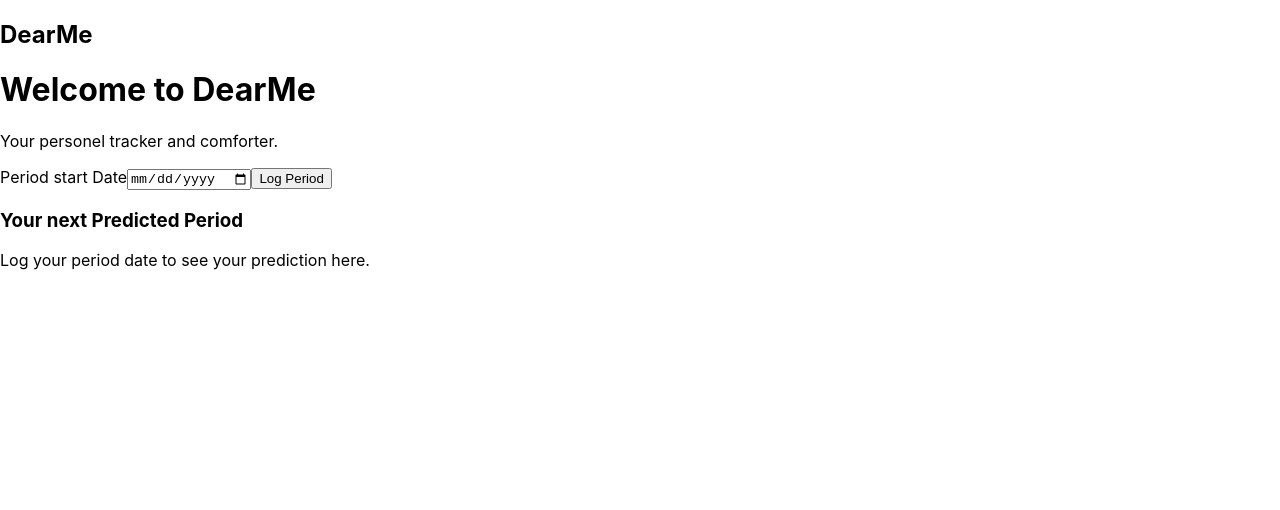
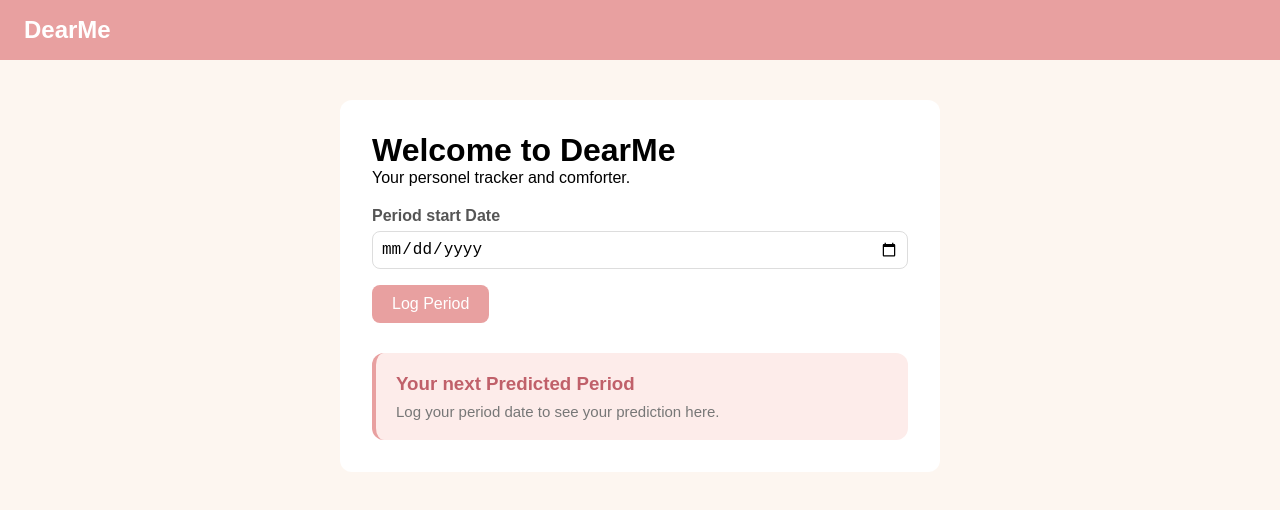
Before and after one commit to chandhanaarima06-a/Periods-Tracker, a React (Create React App) app in the folder Frontend/dearme/: page / in a window 1280 px wide. Shown: the top 510 px of the page. Built offline with nearby package versions, Linux system fonts and the light colour scheme.

Commit message:
Add CSS styling to React app

```diff
--- a/Frontend/dearme/src/App.css
+++ b/Frontend/dearme/src/App.css
@@ -1,38 +1,73 @@
-.App {
-  text-align: center;
+* {
+  margin: 0;
+  padding: 0;
+  box-sizing: border-box;
 }
 
-.App-logo {
-  height: 40vmin;
-  pointer-events: none;
+body {
+  background-color: #fdf6f0;
+  font-family: Arial, sans-serif;
 }
 
-@media (prefers-reduced-motion: no-preference) {
-  .App-logo {
-    animation: App-logo-spin infinite 20s linear;
-  }
+nav {
+  background-color: #e8a0a0;
+  padding: 16px 24px;
 }
 
-.App-header {
-  background-color: #282c34;
-  min-height: 100vh;
-  display: flex;
-  flex-direction: column;
-  align-items: center;
-  justify-content: center;
-  font-size: calc(10px + 2vmin);
+nav h2 {
   color: white;
+  font-size: 24px;
 }
 
-.App-link {
-  color: #61dafb;
+main {
+  max-width: 600px;
+  margin: 40px auto;
+  padding: 32px;
+  background-color: white;
+  border-radius: 12px;
 }
 
-@keyframes App-logo-spin {
-  from {
-    transform: rotate(0deg);
-  }
-  to {
-    transform: rotate(360deg);
-  }
+label {
+  display: block;
+  margin-bottom: 6px;
+  font-weight: bold;
+  color: #555;
+  margin-top: 20px;
 }
+
+input[type="date"] {
+  padding: 8px;
+  border: 1px solid #ddd;
+  border-radius: 8px;
+  font-size: 16px;
+  width: 100%;
+}
+
+button {
+  background-color: #e8a0a0;
+  color: white;
+  border: none;
+  padding: 10px 20px;
+  border-radius: 8px;
+  font-size: 16px;
+  cursor: pointer;
+  margin-top: 16px;
+}
+
+section {
+  margin-top: 30px;
+  padding: 20px;
+  background-color: #fdecea;
+  border-radius: 12px;
+  border-left: 4px solid #e8a0a0;
+}
+
+section h3 {
+  margin-bottom: 8px;
+  color: #c0606a;
+}
+
+section p {
+  color: #777;
+  font-size: 15px;
+}
```
